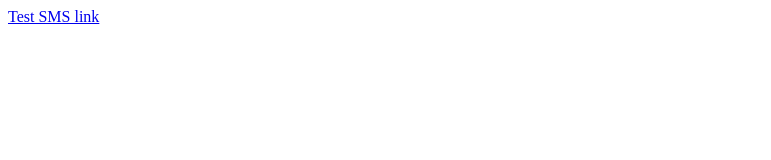
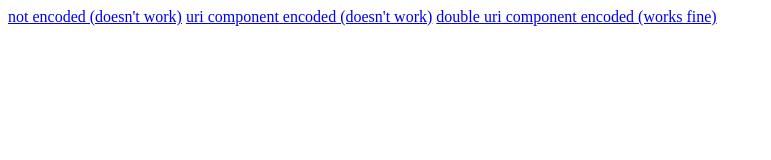
Before and after one commit to timpowellgit/healthcare-rag, a plain HTML site: page index.html in a window 1280 px wide. Shown: the whole page, without its empty margins (0-771 px from the left). Drawn offline with Linux system fonts and the light colour scheme.

Commit message:
Update index.html

```diff
--- a/index.html
+++ b/index.html
@@ -1 +1,3 @@
-<a href="sms:+14313069946&body=hi%20there">Test SMS link</a>
+<a href="sms:?body=hello & stuff">not encoded (doesn't work)</a>
+<a href="sms:?body=hello%20%26%20stuff">uri component encoded (doesn't work)</a>
+<a href="sms:?body=hello%2520%2526%2520stuff">double uri component encoded (works fine)</a>
```
